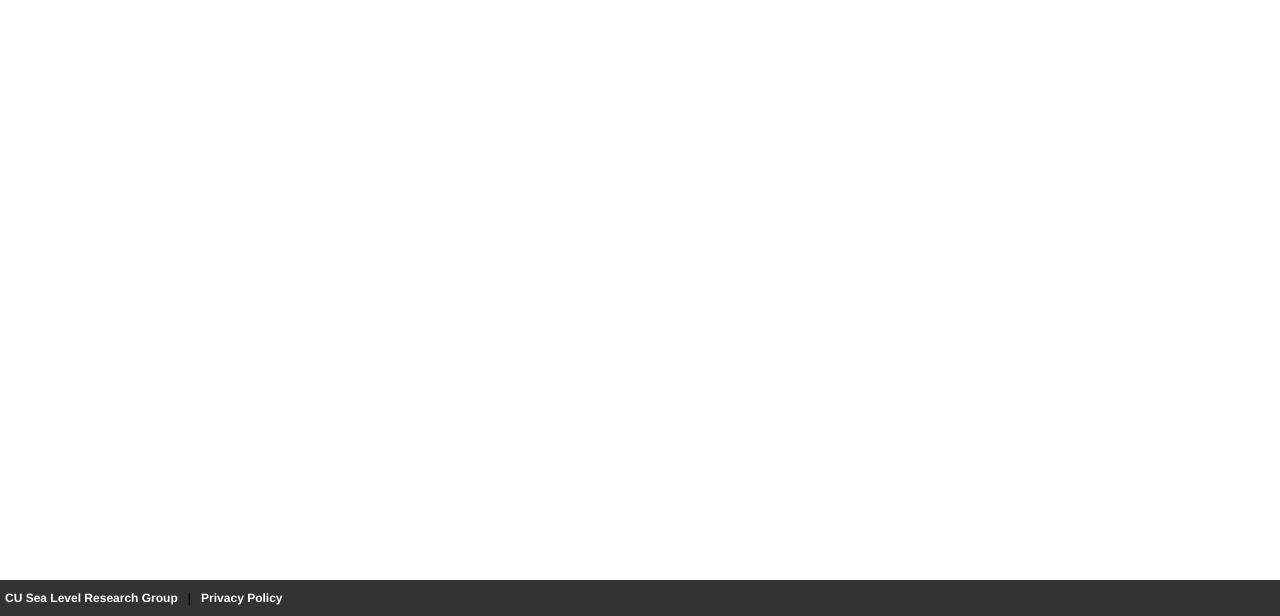
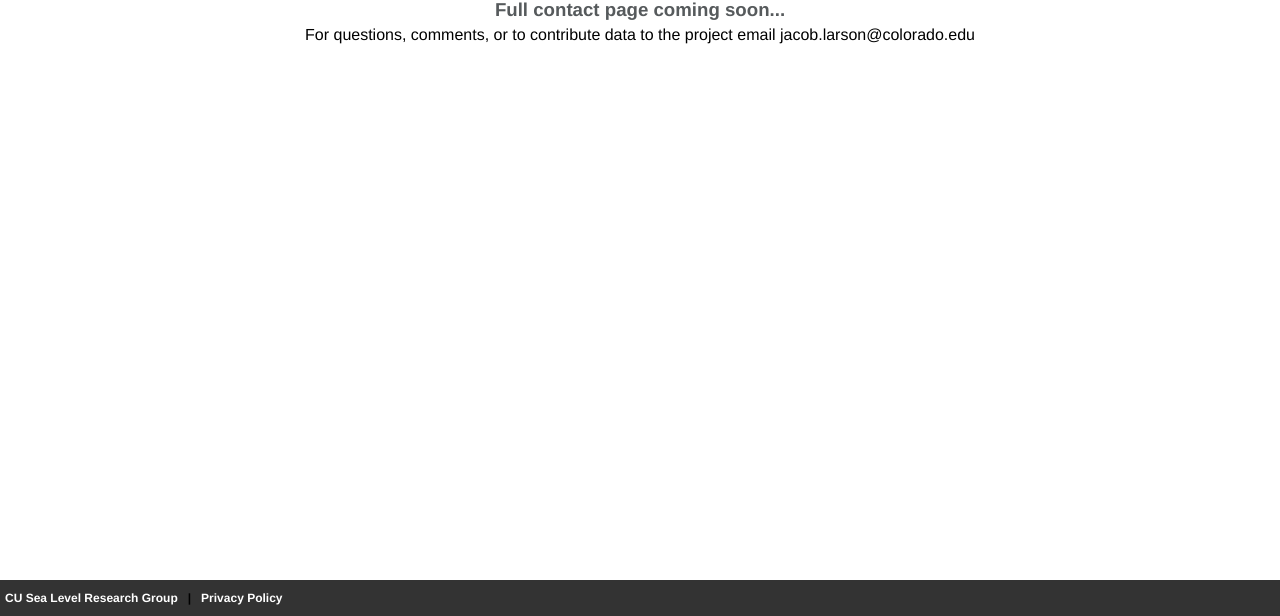
Before and after one commit to larsonjl/sealevel-projection-tool-public, a plain HTML site: page contact.html in a window 1280 px wide. Shown: the part 184-800 px from the top of the page. Drawn offline with Linux system fonts and the light colour scheme.

Commit message:
Update contact page

```diff
--- a/contact.html
+++ b/contact.html
@@ -46,9 +46,10 @@
         <div class='content-container'><h1>Contact the Team</h1></div>
 
         <div class='content-container' id='about-container'>
-
             <div class="left-section">
 
+			<h2>Full contact page coming soon... </h2>
+			For questions, comments, or to contribute data to the project email jacob.larson@colorado.edu
 
             </div><!--
 
```
